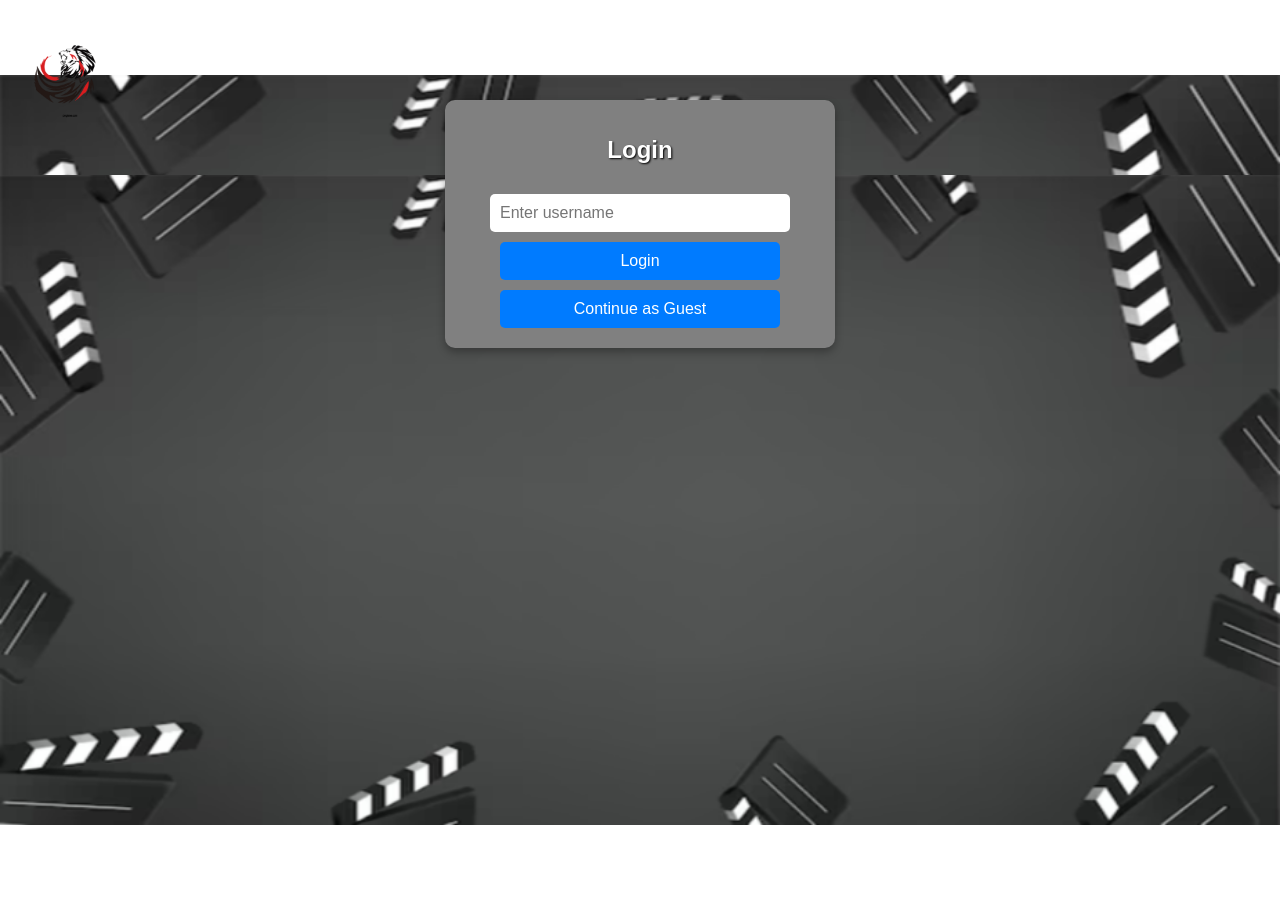
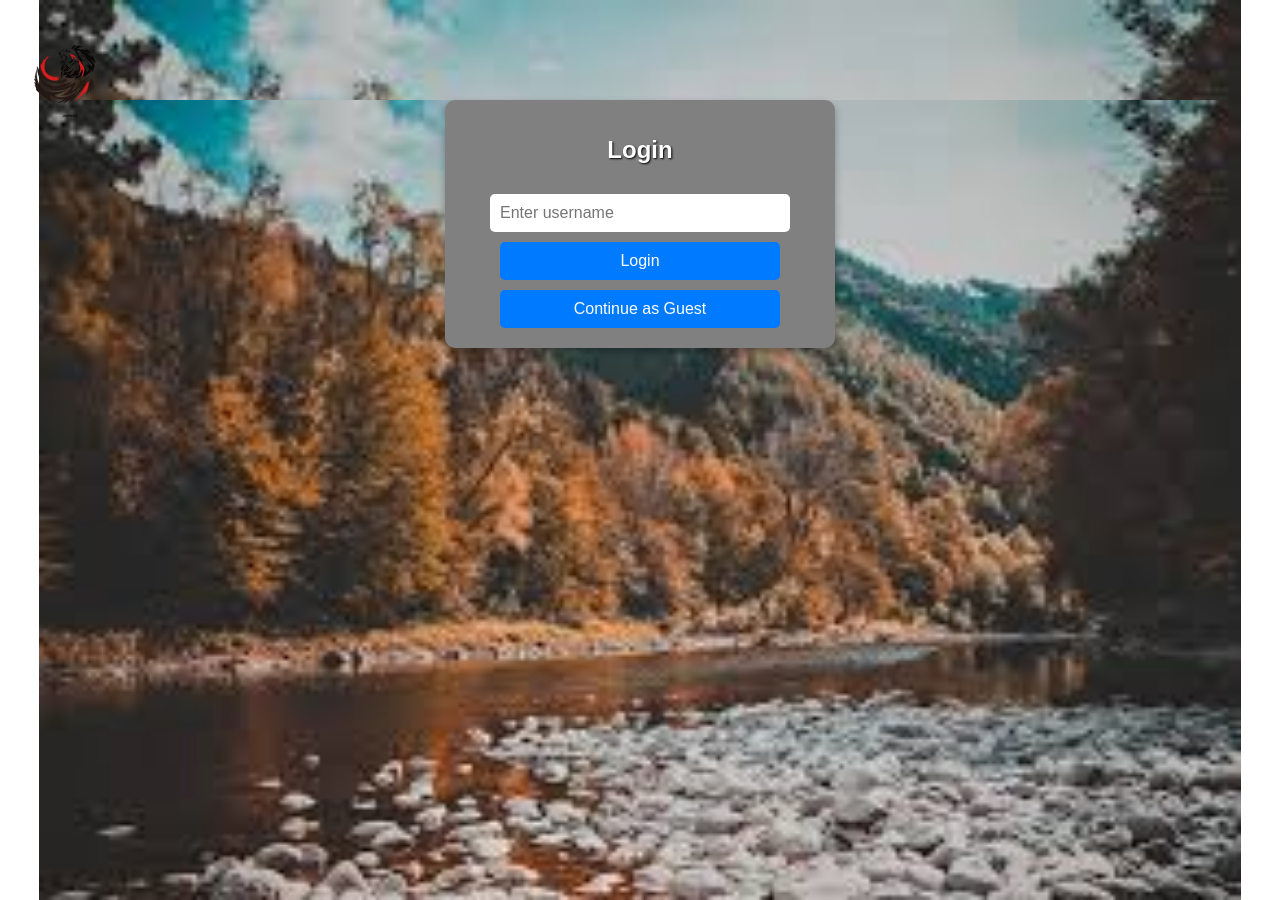
Before and after one commit to thanh309/film-finder, a Flask app: page / in a window 1280 px wide. Run offline with Flask 3, Linux system fonts and the light colour scheme; parts of the project's set-up code (start-up, migrations or seed data) failed here and were passed over.

Commit message:
push fasst

```diff
--- a/app/static/css/login.css
+++ b/app/static/css/login.css
@@ -8,7 +8,7 @@ body, html {
     /* background: url(../images/background_login.jpg) no-repeat center center fixed; */
     /* background-size: cover; */
     /* ******************************************** */
-    background: url(../images/image.png) no-repeat center center fixed;
+    background: url(../images/background_login.jpg) no-repeat center center fixed;
     background-size: contain;
 }
 
```
Also changed, not shown: app/static/images/image.png (deleted), 3 other files.
